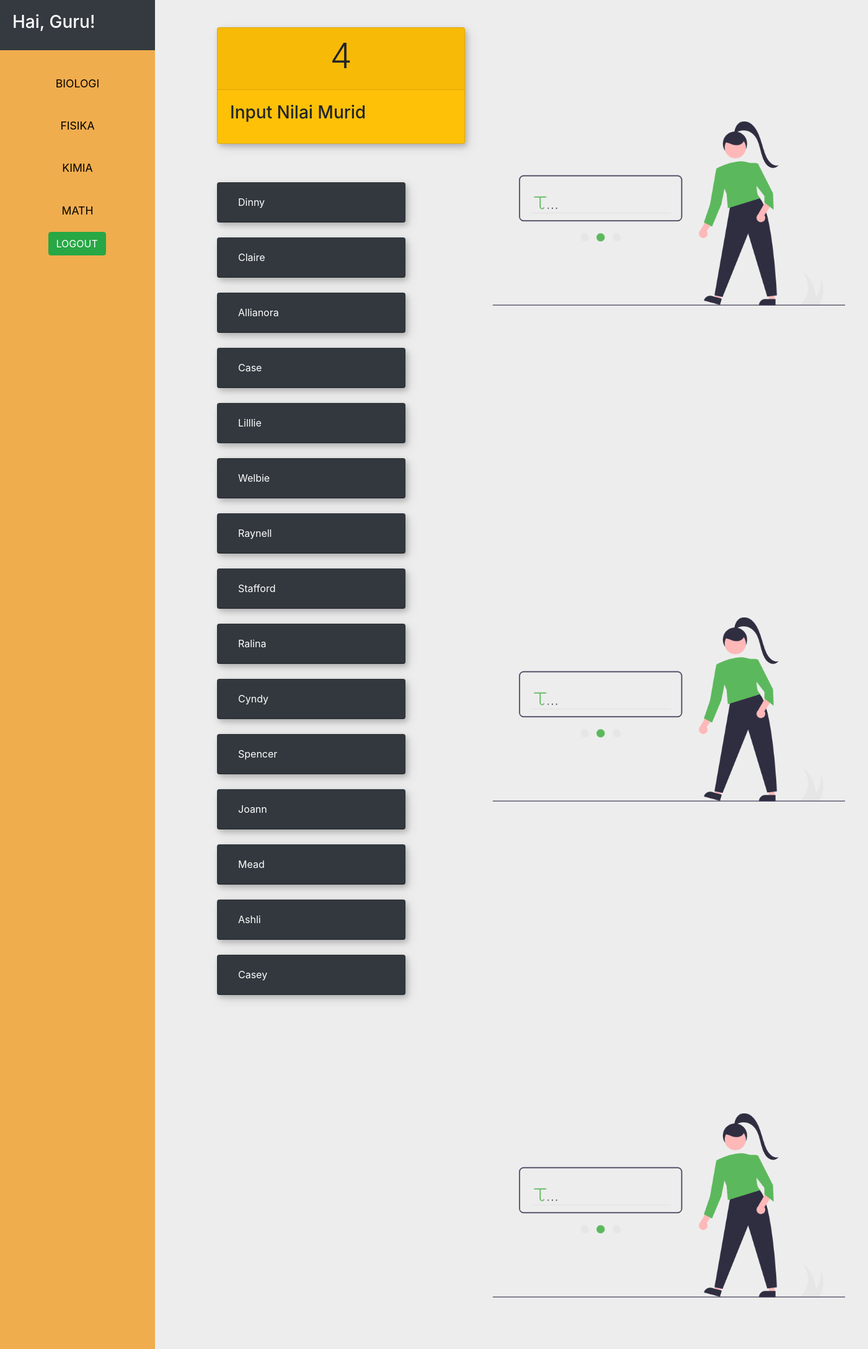
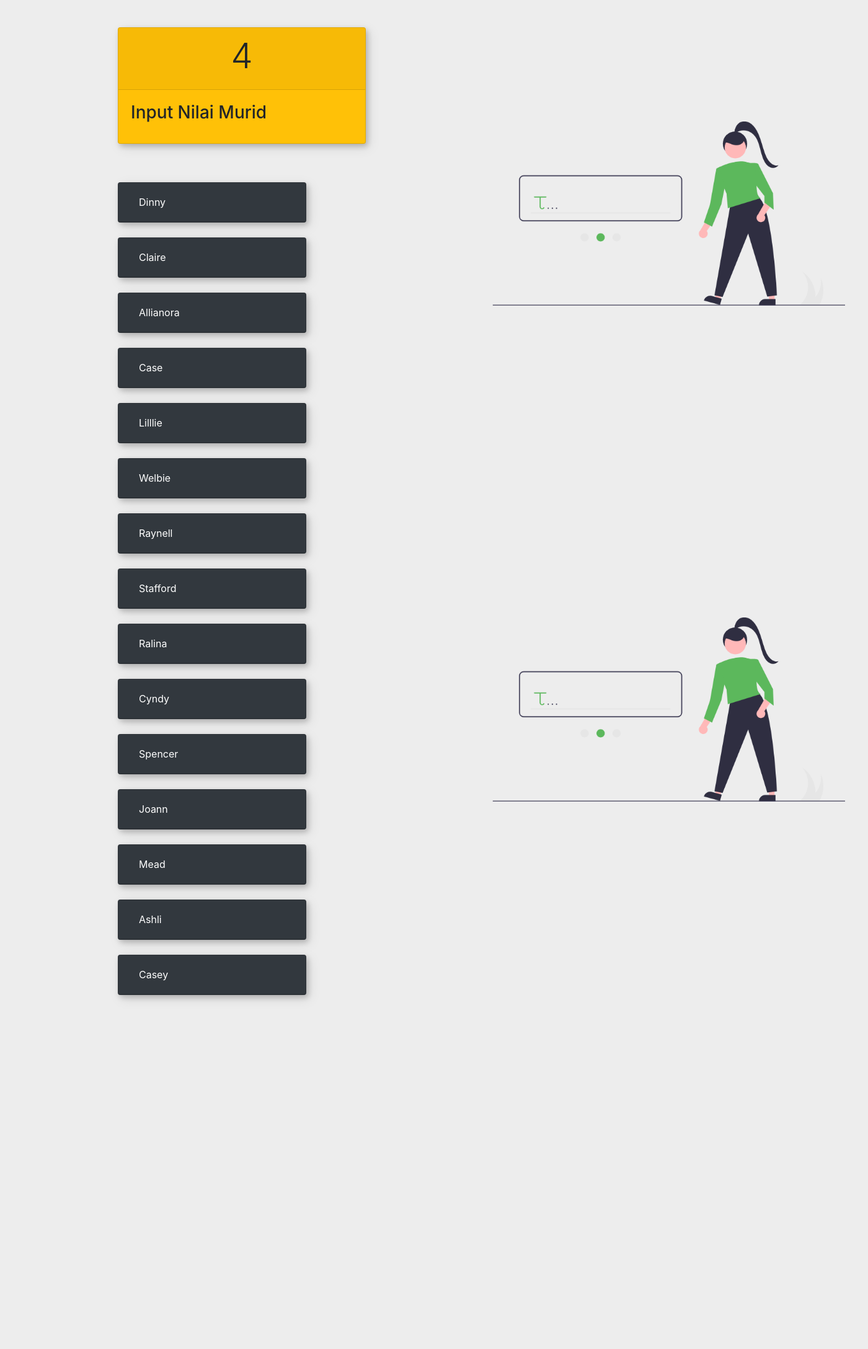
Before and after one commit to prolifel/fp-pweb, a PHP site: page /guru/nilai.php?id=4 in a window 1400 px wide. Shown: the part 56-2232 px from the top of the page at 62% size. After the commit the page ends 1671 px from the top, so only its background shows below. Run offline with PHP 8.4, Linux system fonts and the light colour scheme; a user stored in the database is signed in; data comes from the database, SQL or seed files in the repository; some libraries are stand-ins or nearby versions.

Commit message:
benerin sidebar

```diff
--- a/guru/nilai.php
+++ b/guru/nilai.php
@@ -29,48 +29,31 @@
             background-position: center;
         }
 
-        .bd-placeholder-img {
-            font-size: 1.125rem;
-            text-anchor: middle;
-            -webkit-user-select: none;
-            -moz-user-select: none;
-            -ms-user-select: none;
-            user-select: none;
-        }
-
-        @media (min-width: 768px) {
-            .bd-placeholder-img-lg {
-            font-size: 3.5rem;
-            }
-        }
 
         .wrapper {
            display: inline-flex;
             align-items: stretch;
-            position: relative;
+
         }
-        /* .wrapper {
-            display: flex;
-            align-items: stretch;
-        } */
-
         #sidebar {
             padding-top: 55px;
-            width: 250px;
-            max-width: 250px;
-            height: 279vh;
-            background: #f0ad4e;
-            color: #FFF;
+            width: 249px;
+            position: fixed;
+            top: 0;
+            left: 0;
+            height: 100vh;
+            z-index: 999;
+            background: #dcdcdc;
+            color: #fff;
             transition: all 0.3s;
-            /* position: fixed; */
-            z-index: 999;
+            margin-left: -250px;
         }
 
         #sidebar.active {
-            margin-left: -250px;
+            margin-left: 0px;
         }
         a[data-toggle="collapse"] {
-            position: relative;
+            position: fixed;
         }
 
         .dropdown-toggle::after {
@@ -86,6 +69,7 @@
             }
             #sidebar.active {
                 margin-left: 0;
+
             }
         }
         a, a:hover, a:focus {
@@ -94,8 +78,9 @@
             transition: all 0.3s;
         }
         #sidebar .sidebar-header {
+            align-items: center;
             padding: 20px;
-            background: #6d7fcc;
+            /* background: #6d7fcc; */
         }
 
         #sidebar ul.components {
@@ -129,13 +114,13 @@
             background: #6d7fcc;
         }
         #judul {
-            padding-left: 100px;
+            padding-left: 190px;
             padding-top: 100px;
             display: inline-table;
             position: absolute;
         }
         #panel {
-            padding-left: 100px;
+            padding-left: 190px;
             display: inline-block;
             padding-top: 350px;
             position: absolute;
@@ -147,14 +132,40 @@
         .card {
             box-shadow: 3px 4px 8px rgba(0, 0, 0, 0.2), 5px 6px 20px rgba(0, 0, 0, 0.1);
         }
-        #logout {
-            /* margin-top: 300px; */
+        .overlay {
+            display: none;
+            position: fixed;
+            width: 100vw;
+            height: 100vh;
+            background: rgba(0, 0, 0, 0.7);
+            z-index: 998;
+            opacity: 0;
+            transition: all 0.5s ease-in-out;
         }
+
+        .overlay.active {
+            display: block;
+            opacity: 1;
+        }
+
+        #dismiss {
+            width: 35px;
+            height: 35px;
+            position: absolute;
+            /* top right corner of the sidebar */
+            top: 10px;
+            right: 10px;
+        }
+        /* #logout {
+           padding-top: 100px;
+        } */
 
     </style>
     <link rel="stylesheet" href="https://stackpath.bootstrapcdn.com/bootstrap/4.3.1/css/bootstrap.min.css" integrity="sha384-ggOyR0iXCbMQv3Xipma34MD+dH/1fQ784/j6cY/iJTQUOhcWr7x9JvoRxT2MZw1T" crossorigin="anonymous">
+    <link rel="stylesheet" href="https://cdnjs.cloudflare.com/ajax/libs/malihu-custom-scrollbar-plugin/3.1.5/jquery.mCustomScrollbar.min.css">
     <script src="https://code.jquery.com/jquery-3.3.1.slim.min.js" integrity="sha384-q8i/X+965DzO0rT7abK41JStQIAqVgRVzpbzo5smXKp4YfRvH+8abtTE1Pi6jizo" crossorigin="anonymous"></script>
     <script src="https://cdnjs.cloudflare.com/ajax/libs/popper.js/1.14.7/umd/popper.min.js" integrity="sha384-UO2eT0CpHqdSJQ6hJty5KVphtPhzWj9WO1clHTMGa3JDZwrnQq4sF86dIHNDz0W1" crossorigin="anonymous"></script>
+    <script src="https://cdnjs.cloudflare.com/ajax/libs/malihu-custom-scrollbar-plugin/3.1.5/jquery.mCustomScrollbar.concat.min.js"></script>
     <script src="https://stackpath.bootstrapcdn.com/bootstrap/4.3.1/js/bootstrap.min.js" integrity="sha384-JjSmVgyd0p3pXB1rRibZUAYoIIy6OrQ6VrjIEaFf/nJGzIxFDsf4x0xIM+B07jRM" crossorigin="anonymous"></script>
     <script defer src="https://use.fontawesome.com/releases/v5.0.13/js/solid.js" integrity="sha384-tzzSw1/Vo+0N5UhStP3bvwWPq+uvzCMfrN1fEFe+xBmv1C/AtVX5K0uZtmcHitFZ" crossorigin="anonymous"></script>
     <script defer src="https://use.fontawesome.com/releases/v5.0.13/js/fontawesome.js" integrity="sha384-6OIrr52G08NpOFSZdxxz1xdNSndlD4vdcf/q2myIUVO0VsqaGHJsB0RaBE01VTOY" crossorigin="anonymous"></script>
@@ -181,8 +192,12 @@
 <div class="wrapper">
         <!-- Sidebar -->
         <nav id="sidebar">
-            <div class="sidebar-header bg-dark">
+
+            <div class="sidebar-header bg-dark justify-center">
                 <h3>Hai, Guru!</h3>
+                <div id="dismiss">
+                <i class="fas fa-arrow-left"></i>
+            </div>
             </div>
 
             <ul class="list-unstyled components">
@@ -207,7 +222,7 @@
 
                 </li>
                 <li>
-                    <div class="d-grid gap-2 col-6 mx-auto" id="logout">
+                    <div class=" col-6 mx-auto " id="logout">
                         <button class="btn btn-success" type="button">LOGOUT</button>
                     </div>
                 </li>
@@ -217,7 +232,7 @@
         <!-- Page Content -->
         <div id="content">
         <nav class="navbar fixed-top navbar-expand-lg navbar-dark bg-success">
-        <a class="navbar-brand" href="landing.php">e-Rapor</a>
+            <a class="navbar-brand" href="landing.php">e-Rapor</a>
 
                 <!-- <a class="navbar-toggler collapsed border-0" type="button" data-toggle="collapse" data-target="#navbarSupportedContent">
                     <span> </span>
@@ -234,7 +249,7 @@
                 </div>
             </nav>
         </div>
-
+        <div class="overlay"></div>
     </div>
 
     <?php
@@ -342,124 +357,9 @@
                 <?php
             }
         ?>
-        <!-- <div class="card bg-dark" style="max-width: 19rem;">
-            <div class="card-header" id="headingTwo" >
-            <h5 class="mb-0">
-                <button class="btn collapsed text-white" data-toggle="collapse" data-target="#collapseTwo" aria-expanded="false" aria-controls="collapseTwo">
-                Clement Prolifel
-                </button>
-            </h5>
-            </div>
-            <div id="collapseTwo" class="collapse" aria-labelledby="headingTwo" data-parent="#accordion">
-            <div class="card-body">
-                <a class="btn btn-warning" data-toggle="collapse" href="#collapsetgsB" role="button" aria-expanded="false" aria-controls="collapsetgsB" id="konten">
-                    Tugas 1
-                </a>
-                <div class="collapse" id="collapsetgsB">
-                    <div class="card card-body">
-                        Input Nilai Disini
-                    </div>
-                </div>
-
-                <a class="btn btn-warning" data-toggle="collapse" href="#collapseTGS2B" role="button" aria-expanded="false" aria-controls="collapseTGS2B" id="konten">
-                    Tugas 2
-                </a>
-                <div class="collapse" id="collapseTGS2B">
-                    <div class="card card-body">
-                        Input Nilai Disini
-                    </div>
-                </div>
-
-                <a class="btn btn-warning" data-toggle="collapse" href="#collapseUTSB" role="button" aria-expanded="false" aria-controls="collapseUTSB" id="konten">
-                   UTS
-                </a>
-                <div class="collapse" id="collapseUTSB">
-                    <div class="card card-body">
-                        Input Nilai Disini
-                    </div>
-                </div>
-
-                <a class="btn btn-warning" data-toggle="collapse" href="#collapseUASB" role="button" aria-expanded="false" aria-controls="collapseUASB" id="konten">
-                    UAS
-                </a>
-                <div class="collapse" id="collapseUASB">
-                    <div class="card card-body">
-                        Input Nilai Disini
-                    </div>
-                </div>
-
-                <a class="btn btn-warning" data-toggle="collapse" href="#collapsePrakB" role="button" aria-expanded="false" aria-controls="collapsePrakB" id="konten">
-                    Praktikum
-                </a>
-                <div class="collapse" id="collapsePrakB">
-                    <div class="card card-body">
-                        Input Nilai Disini
-                    </div>
-                </div>
-
-            </div>
-            </div>
-        </div> -->
 
         <br>
 
-        <!-- <div class="card bg-dark" style="max-width: 19rem;">
-            <div class="card-header" id="headingThree">
-            <h5 class="mb-0">
-                <button class="btn btn collapsed text-white" data-toggle="collapse" data-target="#collapseThree" aria-expanded="false" aria-controls="collapseThree">
-                Edo Yogatama
-                </button>
-            </h5>
-            </div>
-            <div id="collapseThree" class="collapse" aria-labelledby="headingThree" data-parent="#accordion">
-            <div class="card-body">
-            <a class="btn btn-warning" data-toggle="collapse" href="#collapsetgsC" role="button" aria-expanded="false" aria-controls="collapsetgsC" id="konten">
-                    Tugas 1
-                </a>
-                <div class="collapse" id="collapsetgsC">
-                    <div class="card card-body">
-                        Input Nilai Disini
-                    </div>
-                </div>
-
-                <a class="btn btn-warning" data-toggle="collapse" href="#collapseTGS2C" role="button" aria-expanded="false" aria-controls="collapseTGS2C" id="konten">
-                    Tugas 2
-                </a>
-                <div class="collapse" id="collapseTGS2C">
-                    <div class="card card-body">
-                        Input Nilai Disini
-                    </div>
-                </div>
-
-                <a class="btn btn-warning" data-toggle="collapse" href="#collapseUTSC" role="button" aria-expanded="false" aria-controls="collapseUTSC" id="konten">
-                   UTS
-                </a>
-                <div class="collapse" id="collapseUTSC">
-                    <div class="card card-body">
-                        Input Nilai Disini
-                    </div>
-                </div>
-
-                <a class="btn btn-warning" data-toggle="collapse" href="#collapseUASC" role="button" aria-expanded="false" aria-controls="collapseUASC" id="konten">
-                    UAS
-                </a>
-                <div class="collapse" id="collapseUASC">
-                    <div class="card card-body">
-                        Input Nilai Disini
-                    </div>
-                </div>
-
-                <a class="btn btn-warning" data-toggle="collapse" href="#collapsePrakC" role="button" aria-expanded="false" aria-controls="collapsePrakC" id="konten">
-                    Praktikum
-                </a>
-                <div class="collapse" id="collapsePrakC">
-                    <div class="card card-body">
-                        Input Nilai Disini
-                    </div>
-                </div>
-            </div>
-            </div>
-        </div> -->
 
     </div>
     </div>
@@ -478,12 +378,48 @@
                 }
             });
         });
+        // $(document).ready(function () {
+
+        //     $('#sidebarCollapse').on('click', function () {
+        //         $('#sidebar').toggleClass('active');
+        //     });
+
+        // });
+        // $(document).ready(function () {
+
+        //     // $("#sidebar").mCustomScrollbar({
+        //     //     theme: "minimal"
+        //     // });
+
+        //     $('#sidebarCollapse').on('click', function () {
+        //         $('#sidebar').toggleClass('active');
+        //         // close dropdowns
+        //         $('.collapse.in').toggleClass('in');
+        //         // and also adjust aria-expanded attributes we use for the open/closed arrows
+        //         // in our CSS
+        //         $('a[aria-expanded=true]').attr('aria-expanded', 'false');
+        //     });
+
+        // });
         $(document).ready(function () {
 
+
+
             $('#sidebarCollapse').on('click', function () {
-                $('#sidebar').toggleClass('active');
+                // open sidebar
+                $('#sidebar').addClass('active');
+                // fade in the overlay
+                $('.overlay').addClass('active');
+                $('.collapse.in').toggleClass('in');
+                $('a[aria-expanded=true]').attr('aria-expanded', 'false');
             });
 
+            $('#dismiss, .overlay').on('click', function () {
+                // hide sidebar
+                $('#sidebar').removeClass('active');
+                // hide overlay
+                $('.overlay').removeClass('active');
+            });
         });
     </script>
 </body>
```
